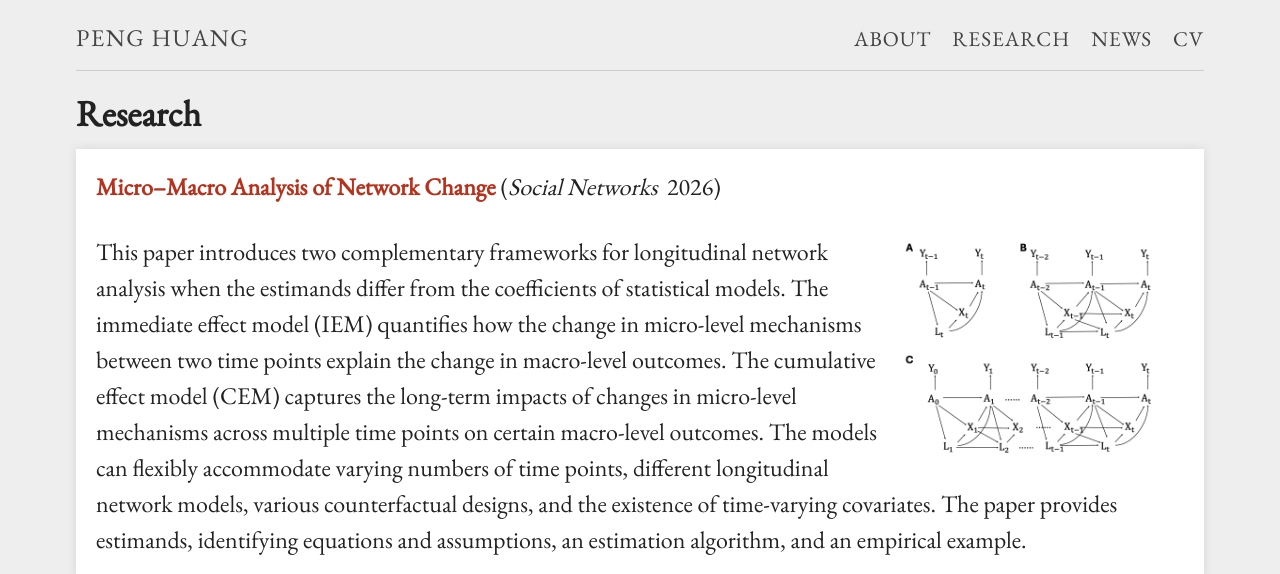
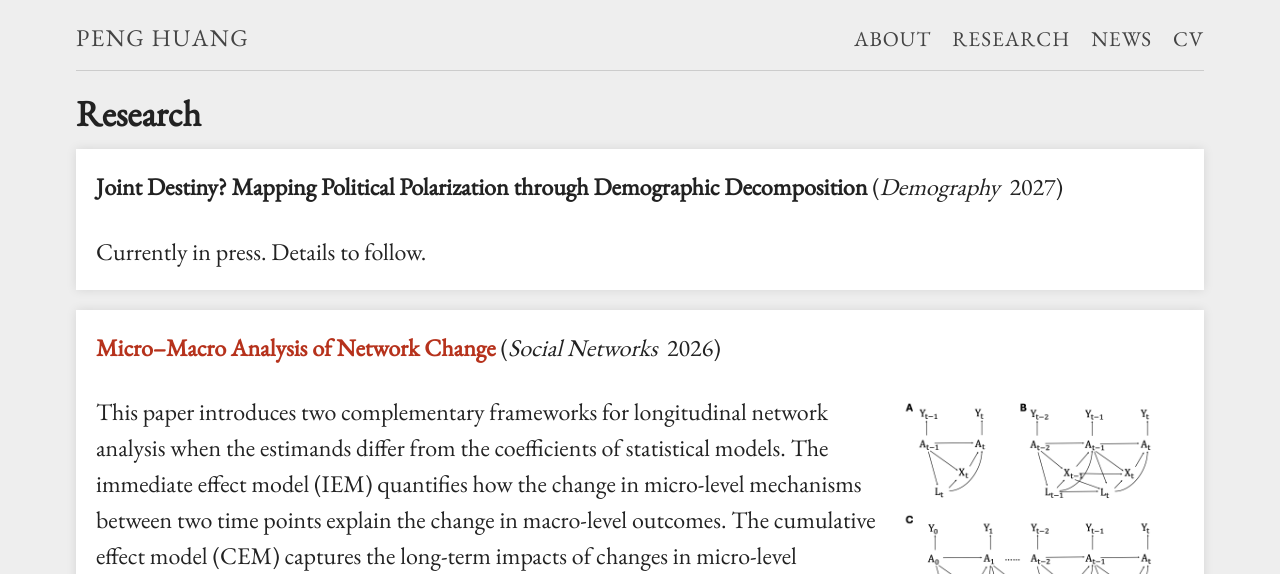
Before and after one commit to phuang5/personalwebsite, a Jekyll site: the page built from research.md, in a window 1280 px wide and 900 px high, cut to the strip 0-574 px from the top of the window. Built offline with Jekyll 4.4.1, drawn with Linux system fonts in a browser that asks for light colours.

Commit message:
Refine About text and add in-press Demography entry
- news: UNC Chapel Hill talk now past tense
- index: merge the diffusion and methods sentences, use active verbs,
  fix "Huang's another research program", note additional awards
- research: add in-press Demography paper, title and journal only

Co-Authored-By: Claude Opus 5 <noreply@anthropic.com>

```diff
--- a/research.md
+++ b/research.md
@@ -4,6 +4,11 @@ permalink: /research/
 title: Research
 ---
 {% assign thumbnail="right" %}
+<div class="paper">
+	<p><strong>Joint Destiny? Mapping Political Polarization through Demographic Decomposition</strong> (<em>Demography</em>&nbsp; 2027)</p>
+	Currently in press. Details to follow.
+</div>
+
 <div class="paper">
 	<p><strong><a href="https://doi.org/10.1016/j.socnet.2026.04.009" target="_blank" rel="noopener noreferrer">Micro–Macro Analysis of Network Change</a></strong> (<em>Social Networks</em>&nbsp; 2026)</p>
 	{% include image.html url="../images/temporal_diagram.png" caption="" height="220px" align=thumbnail %}
```
Also changed, not shown: index.md (+3 -3 lines), news.md (+1 -1 lines).
